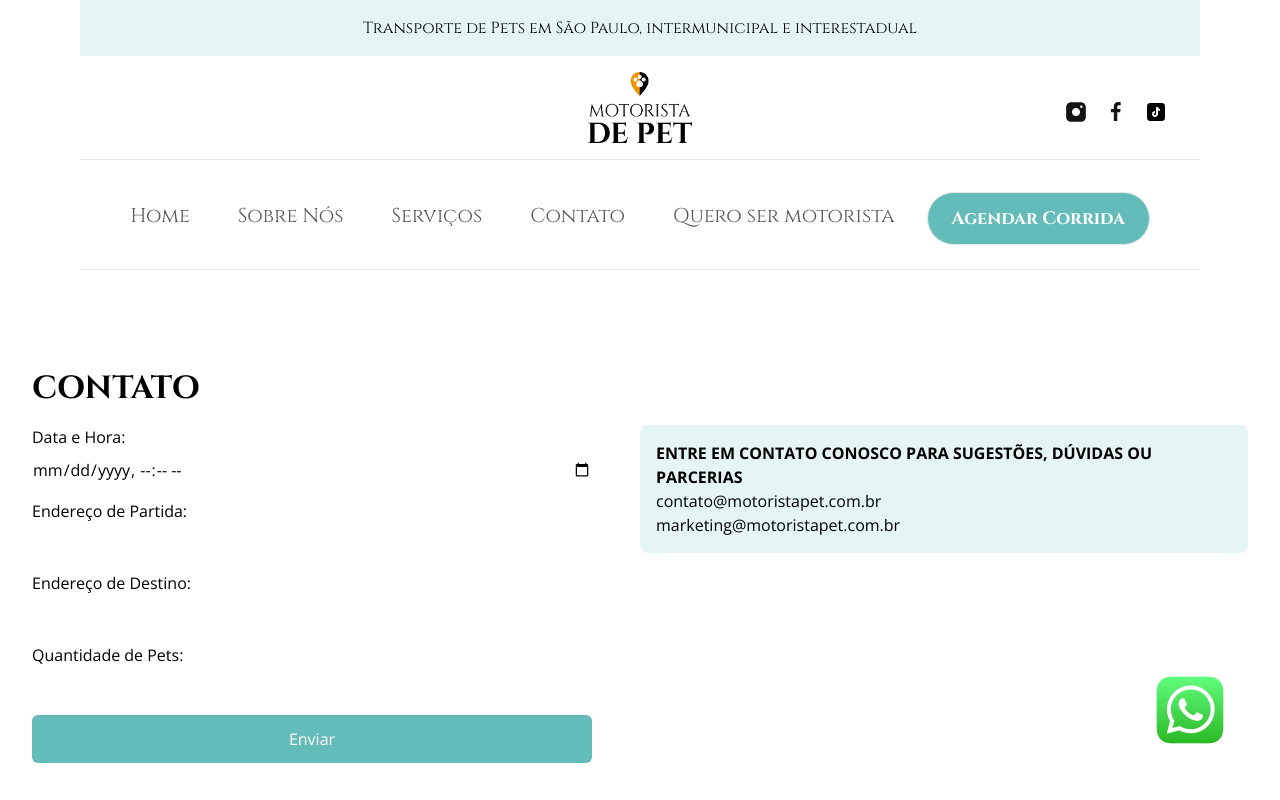
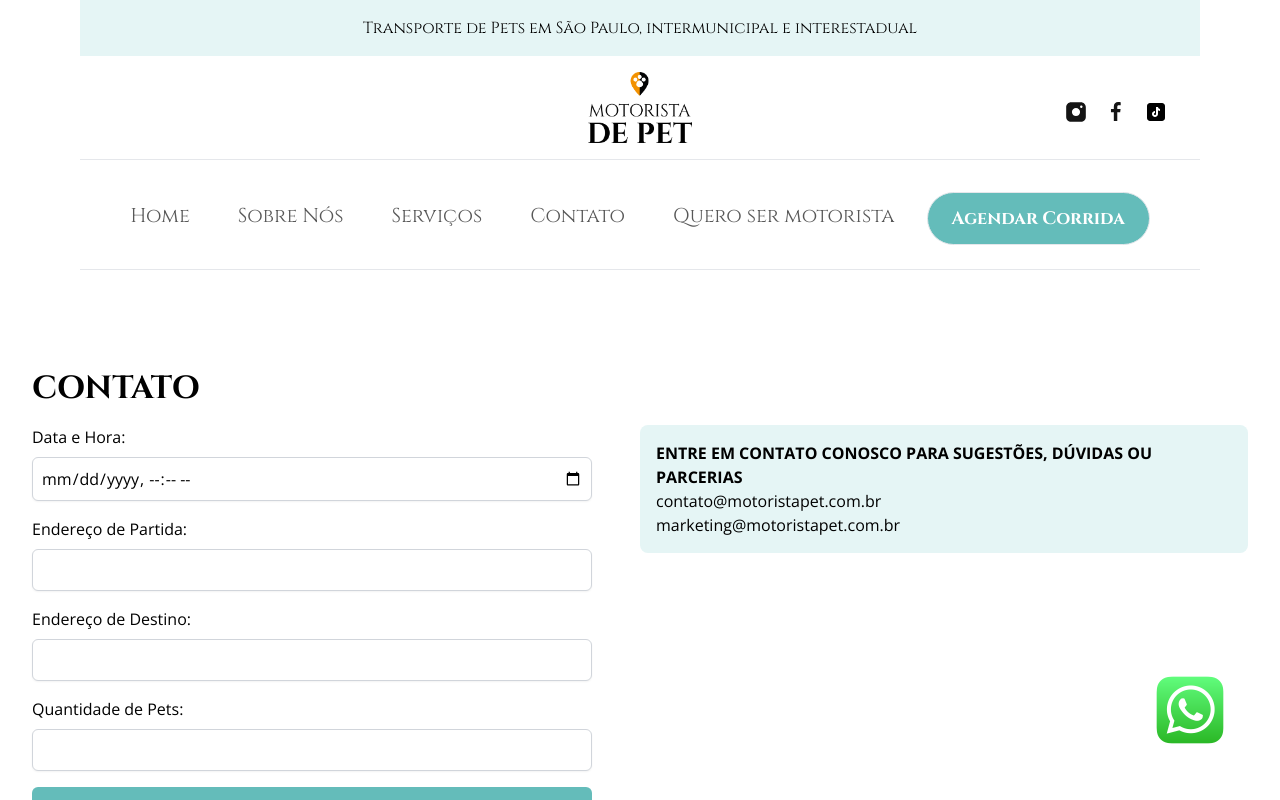
Before and after one commit to miguelofoliveir/dev-motorista-pet, a Next.js app: page /contato in a window 1280 px wide. Shown: the top 800 px of the page. Built offline with nearby package versions, Linux system fonts and the light colour scheme.

Commit message:
atualizando botoes de agendar

```diff
--- a/app/contato/page.tsx
+++ b/app/contato/page.tsx
@@ -69,7 +69,7 @@ export default function Contato() {
                   id="dataHora"
                   value={formData.dataHora}
                   onChange={handleChange}
-                  className="input"
+                  className="w-full p-2 border border-gray-300 rounded-md shadow-sm focus:outline-none focus-visible:border-teal-500 focus-visible:ring focus-visible:ring-teal-500 focus-visible:ring-opacity-50"
                 />
               </div>
               <div className="flex flex-col">
@@ -82,7 +82,7 @@ export default function Contato() {
                   id="enderecoPartida"
                   value={formData.enderecoPartida}
                   onChange={handleChange}
-                  className="input"
+                  className="w-full p-2 border border-gray-300 rounded-md shadow-sm focus:outline-none focus-visible:border-teal-500 focus-visible:ring focus-visible:ring-teal-500 focus-visible:ring-opacity-50"
                 />
               </div>
               <div className="flex flex-col">
@@ -95,7 +95,7 @@ export default function Contato() {
                   id="enderecoDestino"
                   value={formData.enderecoDestino}
                   onChange={handleChange}
-                  className="input"
+                  className="w-full p-2 border border-gray-300 rounded-md shadow-sm focus:outline-none focus-visible:border-teal-500 focus-visible:ring focus-visible:ring-teal-500 focus-visible:ring-opacity-50"
                 />
               </div>
               <div className="flex flex-col">
@@ -108,7 +108,7 @@ export default function Contato() {
                   id="quantidadePets"
                   value={formData.quantidadePets}
                   onChange={handleChange}
-                  className="input"
+                  className="w-full p-2 border border-gray-300 rounded-md shadow-sm focus:outline-none focus-visible:border-teal-500 focus-visible:ring focus-visible:ring-teal-500 focus-visible:ring-opacity-50"
                 />
               </div>
               <button
--- a/components/Hero.tsx
+++ b/components/Hero.tsx
@@ -12,7 +12,7 @@ const Hero = () => {
         </p>
 
         <div className="flex mt-6 flex-col w-full gap-3 cinzel">
-          <a className="flex justify-center lg:justify-normal" href={NUMBER_LINK_WHATSAPP}>
+          <a className="flex justify-center lg:justify-normal" href="/contato">
             <Button type="button" title="Agendar Corrida" variant="green-main-bg text-white px-6 py-3" />
           </a>
         </div>
--- a/components/Navbar.tsx
+++ b/components/Navbar.tsx
@@ -97,7 +97,7 @@ const Navbar = () => {
           ))}
         </ul>
         <div className="lg:flexCenter lg:ml-8 hidden cinzel">
-          <a href={NUMBER_LINK_WHATSAPP}>
+          <a href="/contato">
             <Button
               type="button"
               title="Agendar Corrida"
```
